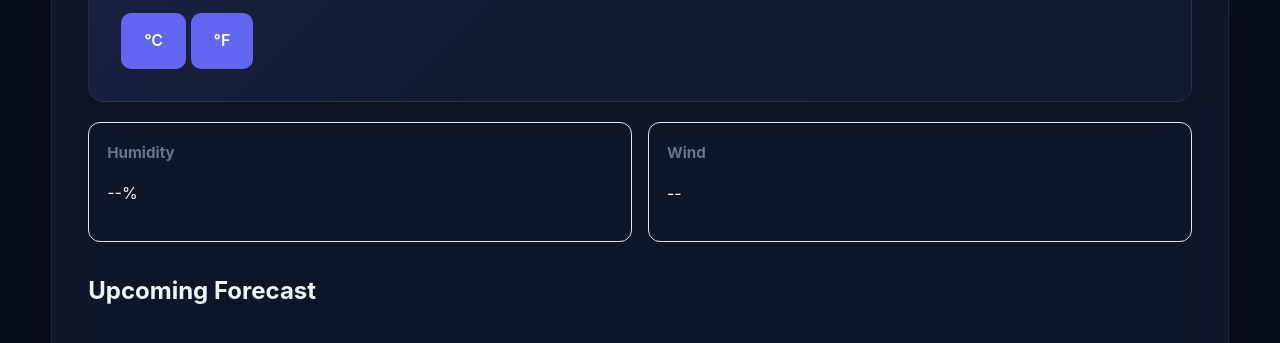
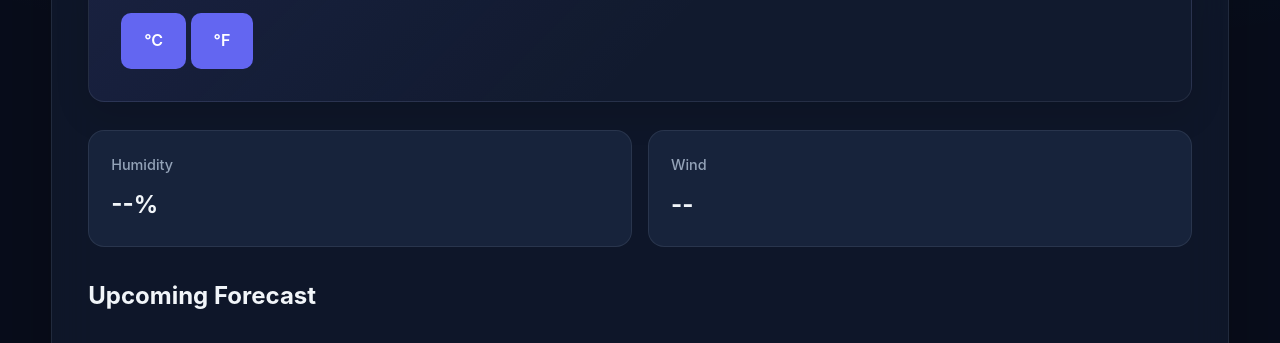
Before and after one commit to Noorullah814/the-odin-project, a website built with webpack: page javascript/05-weather-app/src/template.html in a window 1280 px wide. Shown: the part 602-945 px from the top of the page. Built offline with nearby package versions, Linux system fonts and the light colour scheme.

Commit message:
Apply dashboard metric card styling to weather details

```diff
--- a/javascript/05-weather-app/src/style.css
+++ b/javascript/05-weather-app/src/style.css
@@ -193,19 +193,38 @@ button:disabled {
   display: grid;
   grid-template-columns: repeat(2, minmax(0, 1fr));
   gap: 16px;
-  margin: 20px 0;
+  margin: 28px 0 0;
 }
 
 .weather-details > div {
-  padding: 18px;
-  border: 1px solid #e2e8f0;
-  border-radius: 12px;
+  padding: 22px;
+  border: 1px solid var(--color-border);
+  border-radius: var(--radius-md);
+  background: var(--color-surface-raised);
+  transition:
+    transform 0.2s ease,
+    border-color 0.2s ease,
+    background 0.2s ease;
+}
+
+.weather-details > div:hover {
+  transform: translateY(-3px);
+  border-color: rgb(99 102 241 / 40%);
+  background: #1b2944;
 }
 
 .weather-details h3 {
-  margin-top: 0;
-  color: #64748b;
-  font-size: 0.95rem;
+  margin: 0 0 10px;
+  color: var(--color-text-muted);
+  font-size: 0.9rem;
+  font-weight: 500;
+}
+
+.weather-details p {
+  margin: 0;
+  color: var(--color-text);
+  font-size: 1.5rem;
+  font-weight: 700;
 }
 
 .forecast-section {
```
